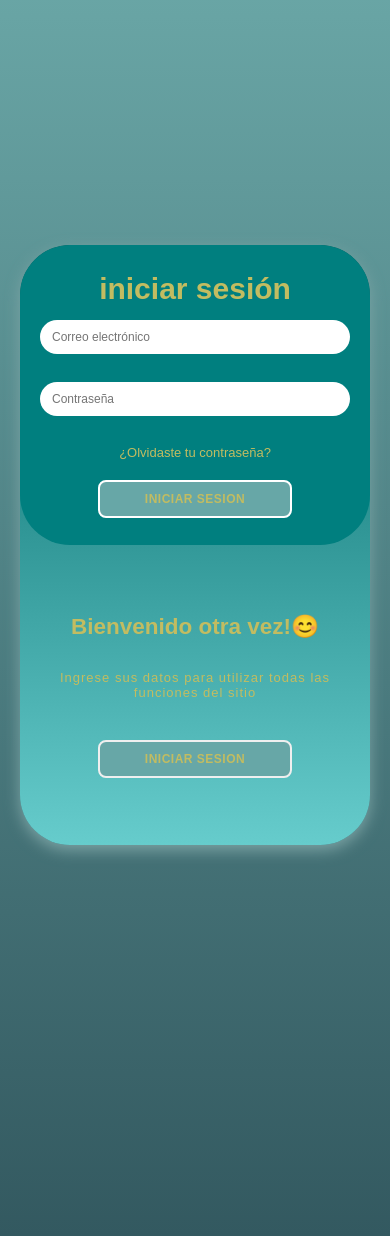
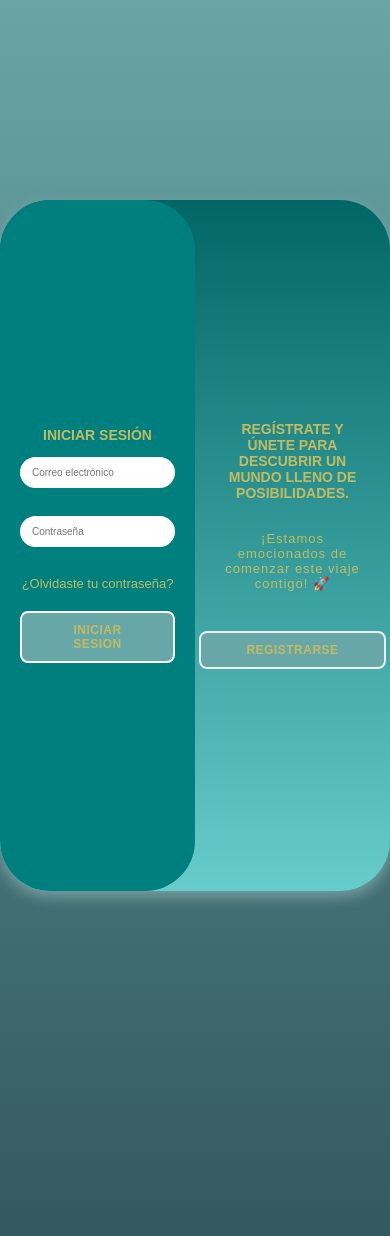
Before and after one commit to Jammir122/MJA, a PHP site: page /iniciosesion.html in a window 390 px wide. Shown: the part 146-1382 px from the top of the page. Run offline with PHP 8.4, Linux system fonts and the light colour scheme.

Commit message:
actualización

```diff
--- a/css/iniciosesion.css
+++ b/css/iniciosesion.css
@@ -19,7 +19,6 @@ body{
     justify-content: center;
     flex-direction: column;
     height: 100vh;
-
 }
 
 .container{
@@ -222,129 +221,36 @@ body{
 /* Media Query */
 @media screen and (max-width: 750px) {
 
-    /* contenedor principal */
-    .container {
-        /* define el ancho maximo para el contenedor en pantalla pequeña */
-        max-width: 350px;
-
-        /* establece la altura fija para el contenedor  */
-        height: 600px;
-
-        /* Organiza los elementos del contenedor en una columna */
-        flex-direction: column;
-
-        /* centra el contenedor horizontalmente en la pagina */
+    .container{
+        max-width: 100%;
+        height: 50%;
+        text-align: center;
+        position: absolute;
         margin: 0 auto;
     }
-
-
-    /* elementos del div dentro del conetenedor */
-    .container div {
-        /* elimina los margenes para evitar espacios no deseados */
-        margin: 0;
-
-        /* se utiliza para mayor control sobre la ubicacion de los elementos */
+    .container div{
+        margin: 0 auto;
         position: absolute;
-
-        /* tamaño del texto */
         font-size: 15px;
     }
 
-    /* Formulario dentro del contenedor*/
-    .container form {
-        /* separa el formulario del borde del contenedor */
+    .container form{
         padding: 0px 20px;
     }
-
-    /* campo de entrada dentro del formulario (texto del correo y contraseña) */
+    .container form h1{
+        font-size: 14px;
+        text-transform: uppercase;
+    }
+    .toggle-container h2{
+        font-size: 14px;
+        text-transform: uppercase;
+    }
     .container input {
         /* tamaño del texto */
-        font-size: 12px;
+        font-size: 10px;
 
         /* separacion entre el texto de los correos y los bordes */
         padding: 10px 12px;
 
-        /* bordes redondeados */
-        border-radius: 20px;
-    }
-
-
-    /* hace que se vea parado */
-    .sign-in,
-    .sign-up {
-
-        /* ocupa el ancho del contenedor */
-        width: 100%;
-
-        /* opupa la mitad de la altura del contenedor */
-        height: 50%;
-
-        /* se ubica en la parte superior del contenedor incialmente */
-        top: 0;
-
-    }
-
-    /* Estado activo del contenedor (cuando se muestra el formulario de registro) */
-    .container.active .sign-in {
-
-        /* se desplaza hacia abajo fuera de la vista mediante trasnform */
-        transform: translateY(-100%);
-    }
-
-    /* Estado activo del contenedor (cuando se muestra el formulario de registro) */
-    .container.active .sign-up {
-        /* Se desplaza hacia arriba para mostrarse */
-        transform: translateY(200%);
-        opacity: 1;
-        z-index: 5;
-    }
-
-    .toggle-container {
-        top: 50%;
-        left: 0;
-        width: 100%;
-        height: 50%;
-        border-radius: 0 0 100px 100px;
-    }
-
-    .container.active .toggle-container {
-        transform: translateY(-100%);
-        border-radius: 100px 100px 0 0;
-    }
-
-    .toggle {
-        left: 0;
-        top: 100%;
-        height: 200%;
-        width: 100%;
-        transform: translateY(0);
-    }
-
-    .container.active .toggle {
-        transform: translateY(-50%);
-    }
-
-    .toggle-panel {
-        width: 100%;
-        height: 50%;
-        top: 50%;
-        left: 0;
-    }
-
-    .toggle-left {
-        transform: translateY(-200%);
-    }
-
-    .container.active .toggle-left {
-        transform: translateY(0);
-    }
-
-    .toggle-right {
-        top: 0;
-        transform: translateY(0);
-    }
-
-    .container.active .toggle-right {
-        transform: translateY(200%);
     }
 }
--- a/iniciosesion.html
+++ b/iniciosesion.html
@@ -51,6 +51,7 @@
         </div>
     </div>
 
-    <script src="../js/inicio.js"></script>
+    <script src="./js/inicio.js"></script>
+    <script src="./js/login-mobile.js"></script>
 </body>
 </html>
```
Also changed, not shown: js/inicio.js (line endings or trailing spaces).
